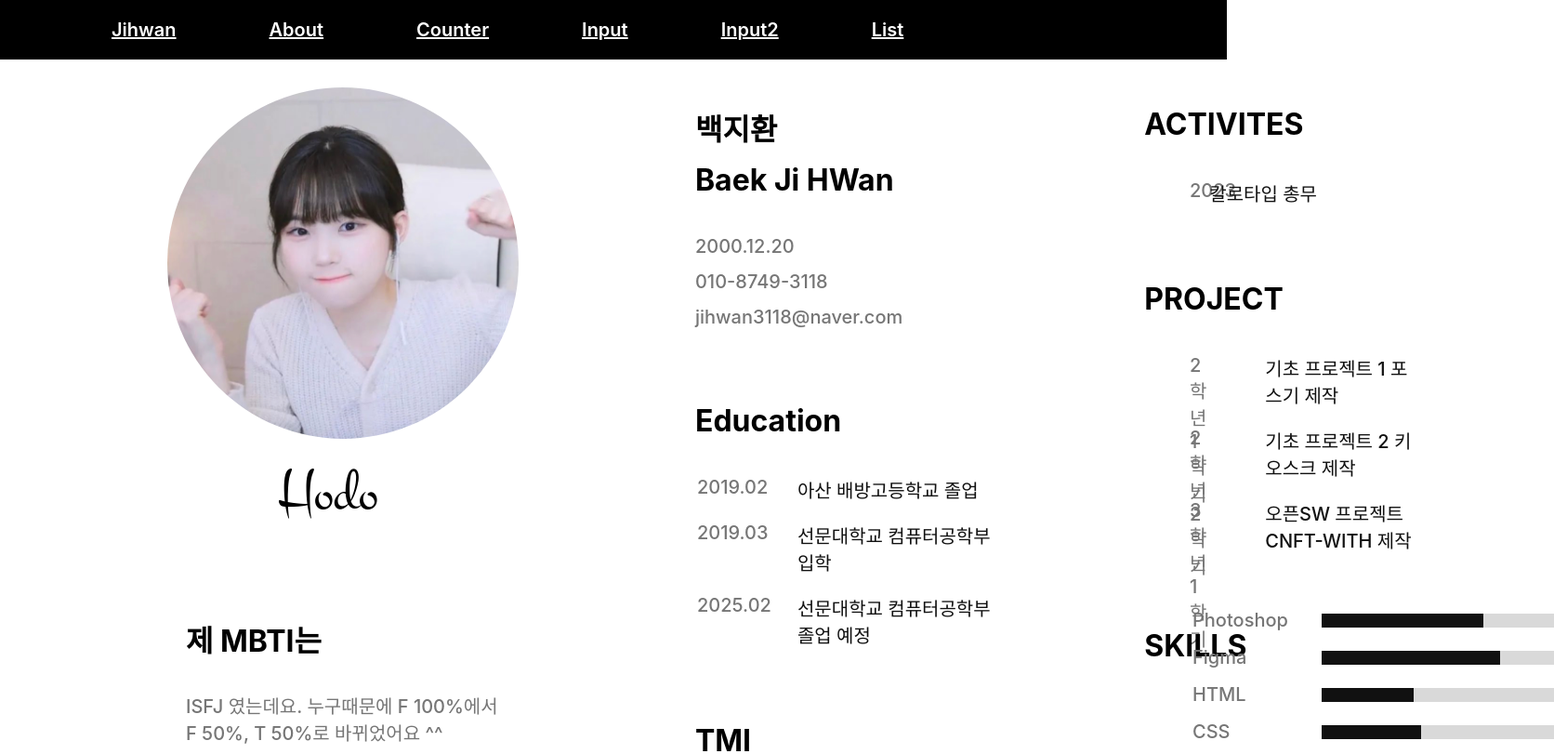
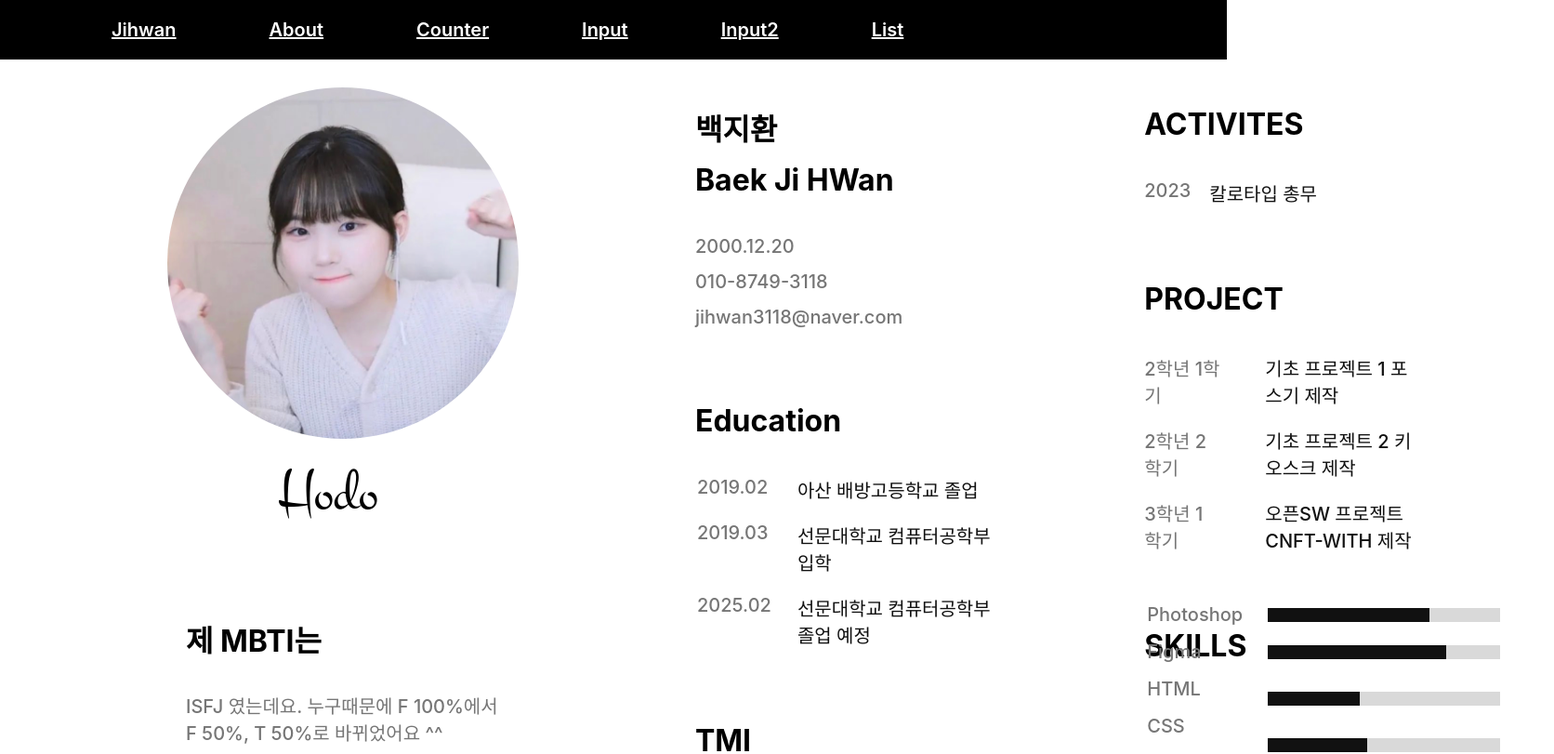
Before and after one commit to BaekJiHwan/IBPJ, a React (Create React App) app: page / in a window 1280 px wide. Shown: the top 811 px of the page at 93% size, 1672 px wide, since content can reach past the window. Built offline with nearby package versions, Linux system fonts and the light colour scheme.

Commit message:
UPDATE
1. 해상도에 따라 다르게 보이는 것 수정

```diff
--- a/src/pages/Jihwan.css
+++ b/src/pages/Jihwan.css
@@ -184,6 +184,7 @@
 
 .rightInfo {
     margin-left: 360px;
+    position: relative;
 }
 
 .Activites {
@@ -199,7 +200,7 @@
     font-size: 20px;
     font-weight: 500;
     margin-top: 40px;
-    left: 1280px;
+    left: 90px;
     color: #767676;
 }
 
@@ -225,7 +226,7 @@
     font-size: 20px;
     font-weight: 500;
     margin-top: 40px;
-    left: 1280px;
+    left: 90px;
     color: #767676;
 }
 
@@ -234,7 +235,7 @@
     font-size: 20px;
     font-weight: 500;
     margin-top: 20px;
-    left: 1280px;
+    left: 90px;
     color: #767676;
 }
 
@@ -243,7 +244,7 @@
     font-size: 20px;
     font-weight: 500;
     margin-top: 20px;
-    left: 1280px;
+    left: 90px;
     color: #767676;
 }
 
@@ -286,33 +287,33 @@
     color: #767676;
     font-size: 20px;
     font-weight: 500;
-    left: 1283px;
+    left: 93px;
     letter-spacing: 0;
     line-height: normal;
     position: absolute;
-    top: 655px;
+    top: 585px;
 }
 
 .sk-2 {
     color: #767676;
     font-size: 20px;
     font-weight: 500;
-    left: 1283px;
+    left: 93px;
     letter-spacing: 0;
     line-height: normal;
     position: absolute;
-    top: 695px;
+    top: 625px;
 }
 
 .sk-3 {
     color: #767676;
     font-size: 20px;
     font-weight: 500;
-    left: 1283px;
+    left: 93px;
     letter-spacing: 0;
     line-height: normal;
     position: absolute;
-    top: 735px;
+    top: 665px;
 
 }
 
@@ -320,19 +321,19 @@
     color: #767676;
     font-size: 20px;
     font-weight: 500;
-    left: 1283px;
+    left: 93px;
     letter-spacing: 0;
     line-height: normal;
     position: absolute;
-    top: 775px;
+    top: 705px;
 }
 
 .overlap-group {
     background-color: #d9d9d9;
     height: 15px;
-    left: 1422px;
+    left: 223px;
     position: absolute;
-    top: 660px;
+    top: 590px;
     width: 250px;
 }
 
@@ -345,9 +346,9 @@
 .overlap-group2 {
     background-color: #d9d9d9;
     height: 15px;
-    left: 1422px;
+    left: 223px;
     position: absolute;
-    top: 700px;
+    top: 630px;
     width: 250px;
 }
 
@@ -360,9 +361,9 @@
 .overlap-group3 {
     background-color: #d9d9d9;
     height: 15px;
-    left: 1422px;
+    left: 223px;
     position: absolute;
-    top: 740px;
+    top: 680px;
     width: 250px;
 }
 
@@ -375,9 +376,9 @@
 .overlap-group4 {
     background-color: #d9d9d9;
     height: 15px;
-    left: 1422px;
+    left: 223px;
     position: absolute;
-    top: 780px;
+    top: 730px;
     width: 250px;
 }
 
@@ -409,6 +410,7 @@
     padding: 20px;
     margin-top: 100px;
     height: 500px;
+    justify-content: center;
     /* 추가적인 스타일링이 필요할 수 있음 */
 }
 
--- a/src/pages/Jihwan.js
+++ b/src/pages/Jihwan.js
@@ -15,6 +15,7 @@ const Jihwan = () => {
     };
 
     const onSubmit = () => {
+
         setComments([...comments, comment]); // 새 댓글 추가
         setInputs({ comment: "" }); // 입력 필드 초기화
     };
```
